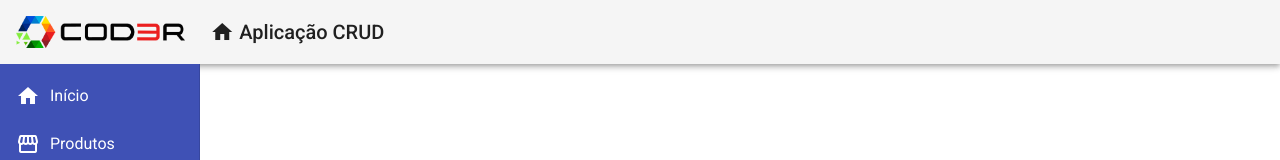
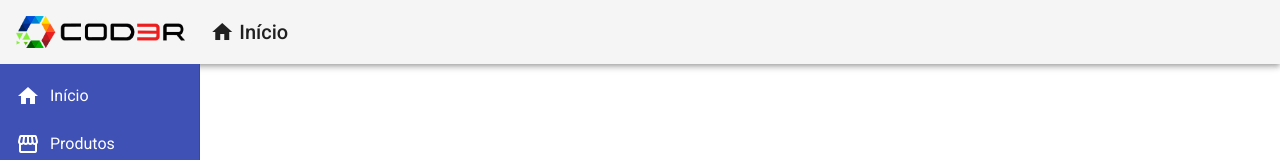
Before and after one commit to leisegoi/angular_cod3r, an Angular app in the folder frontend/: page / in a window 1280 px wide. Shown: the top 160 px of the page. Built offline with nearby package versions, Linux system fonts and the light colour scheme.

Commit message:
Update header

```diff
--- a/frontend/src/app/components/template/header/header.component.html
+++ b/frontend/src/app/components/template/header/header.component.html
@@ -9,7 +9,7 @@
             <i class="material-icons">
                 home
             </i>
-            Aplicação CRUD
+            Início
         </a>
     </span>
 </mat-toolbar>
```
